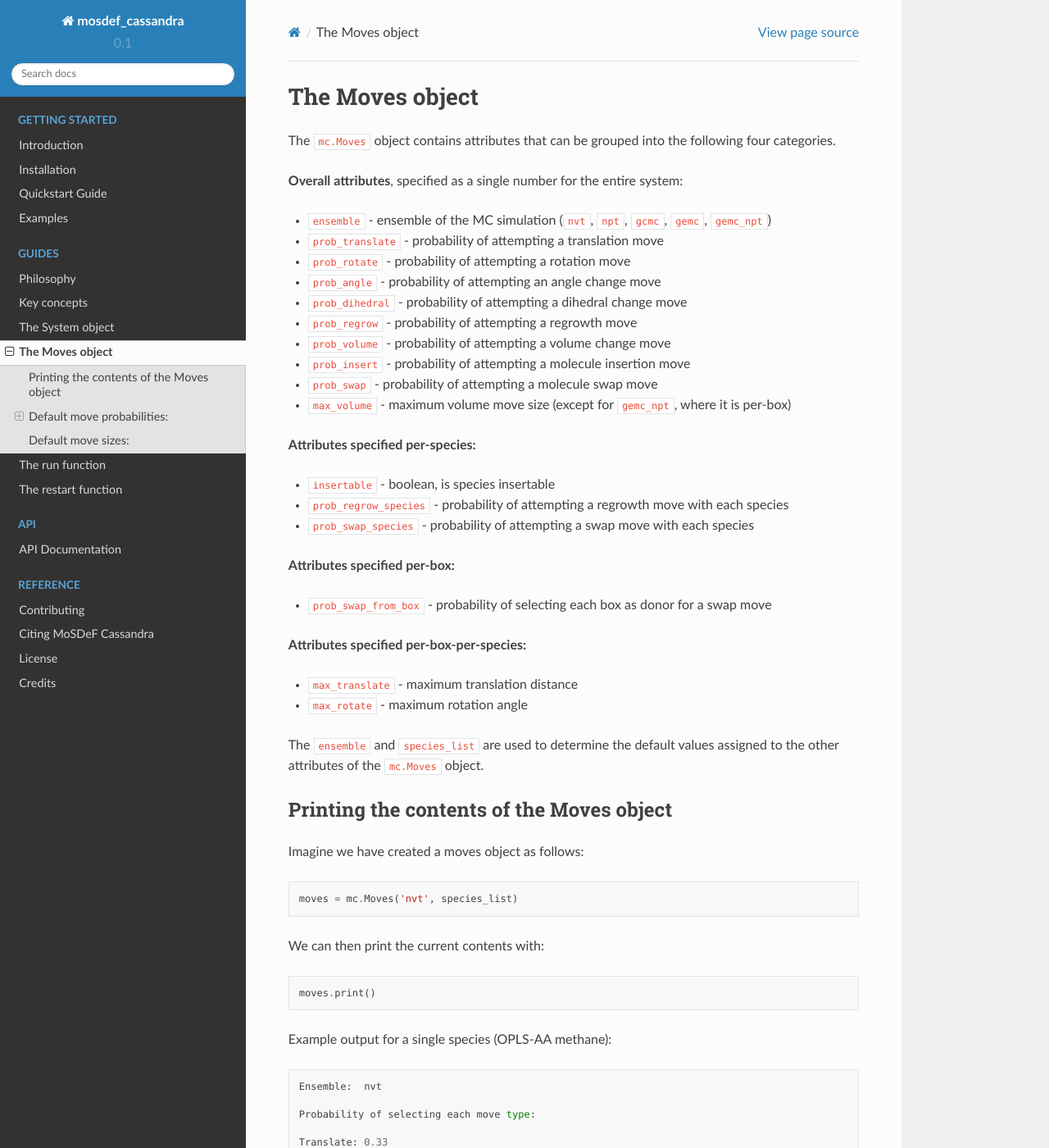
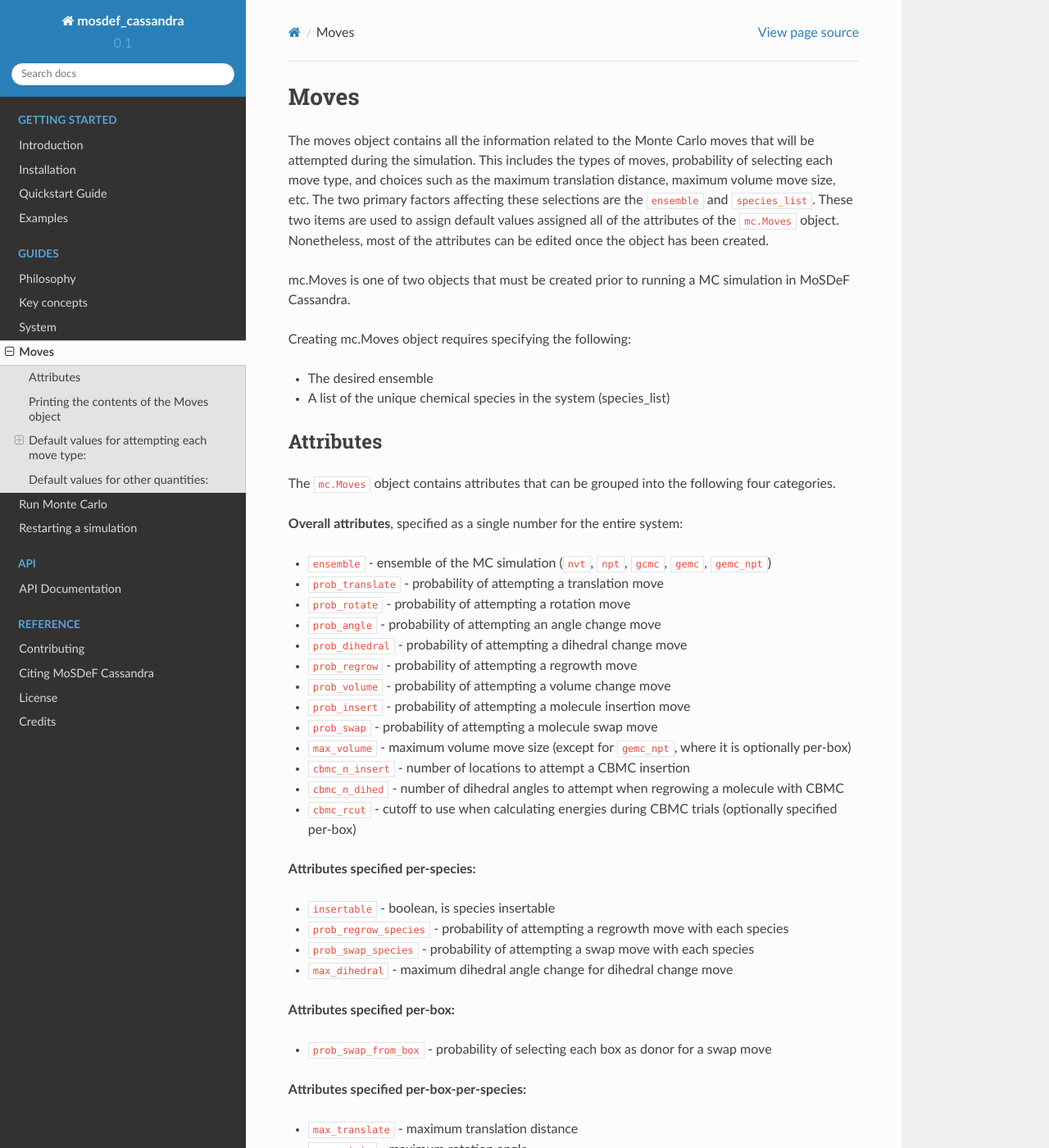
Before and after one commit to MaginnGroup/mosdef_cassandra, a Sphinx documentation site: the page built from docs/source/guides/moves.rst, in a window 1280 px wide and 1400 px high. Shown: the whole window at 82% size. Built offline with Sphinx 7.4.7 and the Read the Docs theme 2.0.0, drawn with Linux system fonts in a browser that asks for light colours; some of the changed text lies outside the part shown.

```diff
--- a/docs/source/guides/moves.rst
+++ b/docs/source/guides/moves.rst
@@ -1,5 +1,25 @@
-The Moves object
-================
+Moves
+=====
+
+The moves object contains all the information related to the Monte Carlo
+moves that will be attempted during the simulation. This includes the types
+of moves, probability of selecting each move type, and choices such as the
+maximum translation distance, maximum volume move size, etc. The two primary factors
+affecting these selections are the ``ensemble`` and ``species_list``. These two
+items are used to assign default values assigned all of the attributes of
+the ``mc.Moves`` object. Nonetheless, most of the attributes can be edited
+once the object has been created.
+
+mc.Moves is one of two objects that must be created prior to running a MC
+simulation in MoSDeF Cassandra.
+
+Creating mc.Moves object requires specifying the following:
+
+* The desired ensemble
+* A list of the unique chemical species in the system (species_list)
+
+Attributes
+++++++++++
 
 The ``mc.Moves`` object contains attributes that can be grouped into
 the following four categories.
@@ -15,13 +35,17 @@ the following four categories.
 * ``prob_volume`` - probability of attempting a volume change move
 * ``prob_insert`` - probability of attempting a molecule insertion move
 * ``prob_swap`` - probability of attempting a molecule swap move
-* ``max_volume`` - maximum volume move size (except for ``gemc_npt``, where it is per-box)
+* ``max_volume`` - maximum volume move size (except for ``gemc_npt``, where it is optionally per-box)
+* ``cbmc_n_insert`` - number of locations to attempt a CBMC insertion
+* ``cbmc_n_dihed`` - number of dihedral angles to attempt when regrowing a molecule with CBMC
+* ``cbmc_rcut`` - cutoff to use when calculating energies during CBMC trials (optionally specified per-box)
 
 **Attributes specified per-species:**
 
 * ``insertable`` - boolean, is species insertable
 * ``prob_regrow_species`` - probability of attempting a regrowth move with each species
 * ``prob_swap_species`` - probability of attempting a swap move with each species
+* ``max_dihedral`` - maximum dihedral angle change for dihedral change move
 
 **Attributes specified per-box:**
 
@@ -32,8 +56,6 @@ the following four categories.
 * ``max_translate`` - maximum translation distance
 * ``max_rotate`` - maximum rotation angle
 
-The ``ensemble`` and ``species_list`` are used to determine the default
-values assigned to the other attributes of the ``mc.Moves`` object.
 
 Printing the contents of the Moves object
 +++++++++++++++++++++++++++++++++++++++++
@@ -54,39 +76,47 @@ Example output for a single species (OPLS-AA methane):
 
 .. code-block::
 
+
   Ensemble:  nvt
 
   Probability of selecting each move type:
 
-  Translate: 0.33
-  Rotate:    0.33
-  Regrow:    0.34
-  Volume:    0.0
-  Insert:    0.0
-  Delete:    0.0
-  Swap:      0.0
-  Angle:     0.0
-  Dihedral:  0.0
+      Translate: 0.33
+      Rotate:    0.33
+      Regrow:    0.34
+      Volume:    0.0
+      Insert:    0.0
+      Delete:    0.0
+      Swap:      0.0
+      Angle:     0.0
+      Dihedral:  0.0
+
+  CBMC selections:
+
+      Number of trial positions: 10
+      Number of trial dihedral angles: 10
+      CBMC cutoff(s):
+          Box 1: 6.0
 
 
   Per species quantities:
 
-                           species1
-                           ========
-  Max translate (Ang):     2.00          (box 1)
-  Max rotate (deg):        30.00         (box 1)
-  Insertable:              True
-  Max dihedral:            0.00
-  Prob swap:               0.00
-  Prob regrow:             1.00
+                               species1
+                               ========
+      Max translate (Ang):     2.00          (Box 1)
+      Max rotate (deg):        30.00         (Box 1)
+      Insertable:              False
+      Max dihedral:            0.00
+      Prob swap:               0.00
+      Prob regrow:             1.00
 
 
   Max volume (Ang^3):
-  Box 1: 0.0
+      Box 1: 0.0
 
 
-Default move probabilities:
-+++++++++++++++++++++++++++
+Default values for attempting each move type:
++++++++++++++++++++++++++++++++++++++++++++++
 
 ``prob_translate``, ``prob_rotate``, ``prob_angle``, ``prob_dihedral``,
 ``prob_regrow``, ``prob_volume``, ``prob_insert``, and ``prob_swap`` are the
@@ -132,7 +162,7 @@ GEMC:
 * ``prob_volume = 0.005``
 
 GEMC-NPT:
-~~~~~
+~~~~~~~~~
 
 * ``prob_translate = 0.30``
 * ``prob_rotate = 0.30``
@@ -141,13 +171,20 @@ GEMC-NPT:
 * ``prob_volume = 0.005``
 
 
-Default move sizes:
-+++++++++++++++++++
+Default values for other quantities:
+++++++++++++++++++++++++++++++++++++
 
-``max_translate`` and ``max_rotate`` are the per-box-per-species maximum
-translation distances (in Angstroms) and maximum rotation angles (in degrees).
-The default maximum translation and rotation are 2.0 Angstrom and 30.0 degrees,
-respectively. For example, if the system contained two species and the ensemble
+* ``max_translate``: 2.0 Angstroms
+* ``max_rotate`` : 30.0 degrees
+* ``max_volume`` : 500 Angstroms\ :sup:`3` for Box 1, 5000 Angstroms\ :sup:`3` for Box 2
+* ``max_dihedral`` : 0.0 degrees
+* ``cbmc_n_insert`` : 10
+* ``cbmc_n_dihed`` : 10
+* ``cbmc_rcut`` : 6.0 Angstroms
+
+
+``max_translate`` and ``max_rotate`` are specified per-box-per-species.
+For example, if the system contained two species and the ensemble
 was GEMC (a two-box ensemble), then the default max translate would be
 ``[[2.0,2.0],[2.0,2.0]]``. To set the max translation distance of species 1 in
 box 2 to 30.0 Angstroms, set ``max_translate = [[2.0,2.0],[30.0,2.0]]``.
@@ -156,5 +193,5 @@ box 2 to 30.0 Angstroms, set ``max_translate = [[2.0,2.0],[30.0,2.0]]``.
     Exceptions to the above values are implemented based upon the topologies
     provided in ``species_list``. The maximum rotation of single particle
     species is set to ``0.0`` degrees. Species that are multi-particle but
-    contain zero bonds are considered fixed; the maximum translation
+    contain zero bonds are considered fixed and not insertable; the maximum translation
     and rotation are set to ``0.0`` Angstroms and ``0.0`` degrees, respectively.
--- a/docs/source/guides/runners.rst
+++ b/docs/source/guides/runners.rst
@@ -1,5 +1,5 @@
-The run function
-================
+Run Monte Carlo
+===============
 
 To run a Monte Carlo simulation, we use:
 
@@ -71,8 +71,8 @@ options. For example:
     **custom_args
   )
 
-The restart function
-====================
+Restarting a simulation
+=======================
 
 MoSDeF Cassandra also supports restarting from a checkpoint file.
 This is particularly helpful when switching from an equilibration
```
Also changed, not shown: docs/source/guides/philosophy.rst (+5 -5 lines), docs/source/guides/system.rst (+4 -4 lines).
